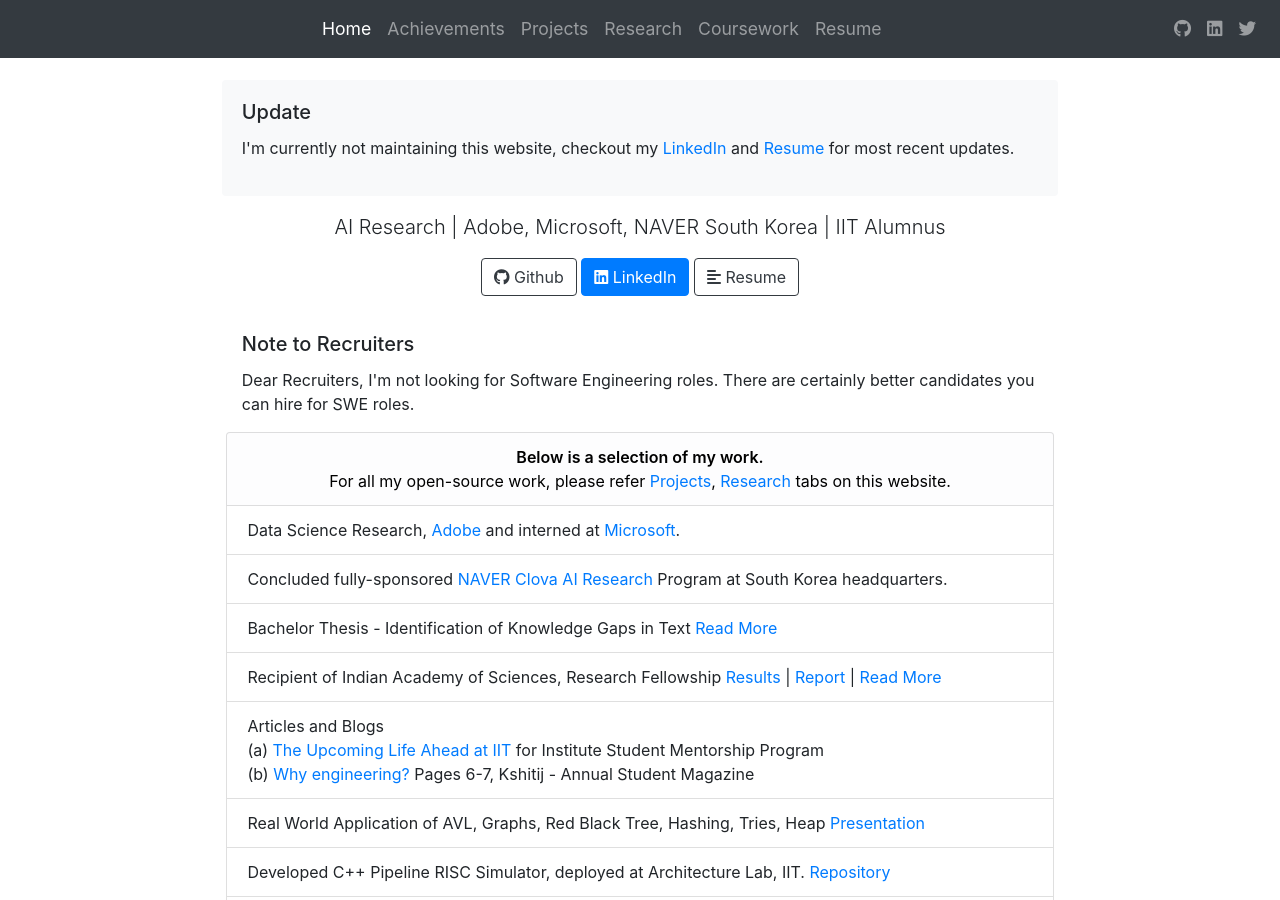
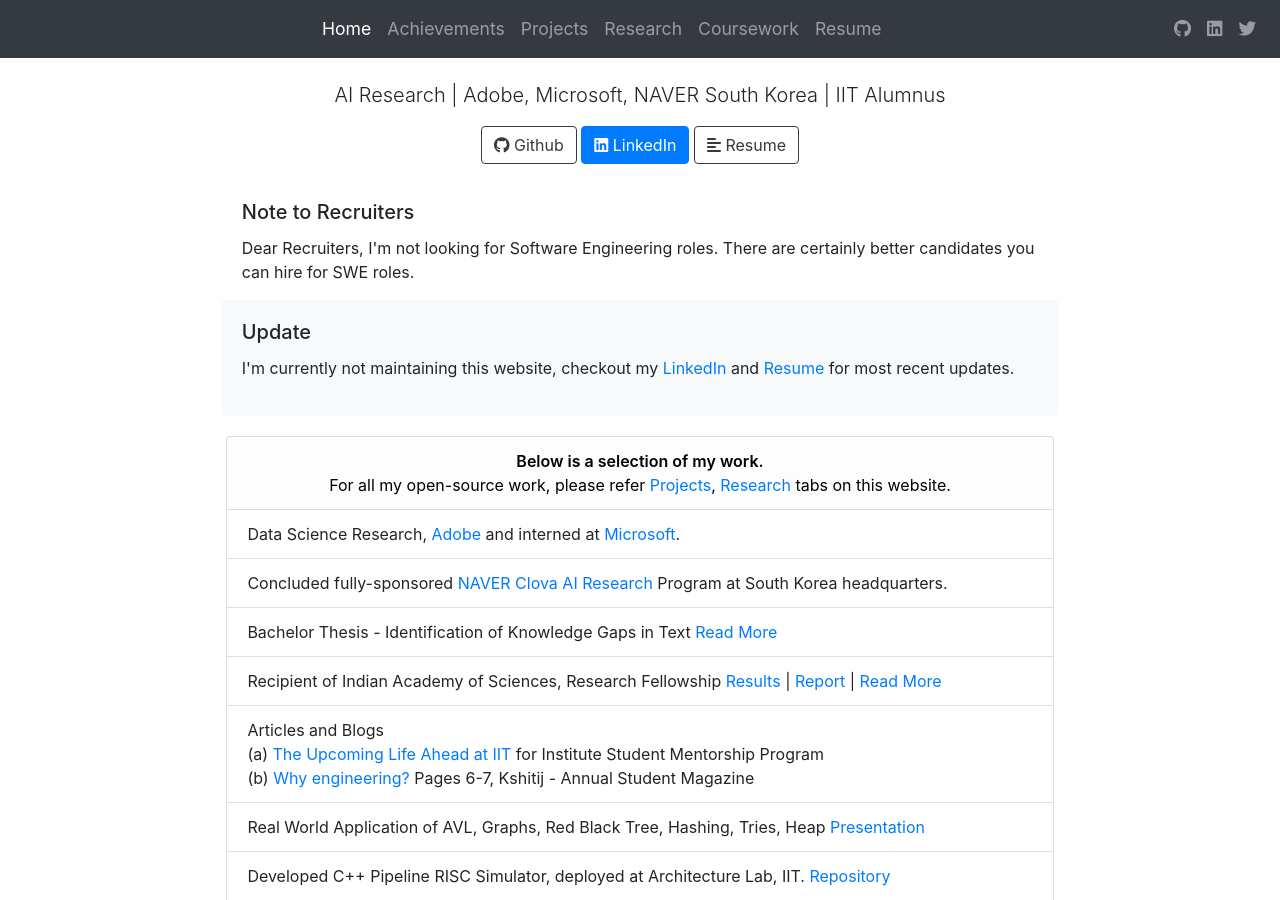
Before and after one commit to thenamangoyal/thenamangoyal.github.io, a Jekyll site: the page built from index.html, in a window 1280 px wide and 900 px high. Built offline with Jekyll 4.4.1, drawn with Linux system fonts in a browser that asks for light colours; nearby versions of some CDN libraries.

Commit message:
Cards together

```diff
--- a/index.html
+++ b/index.html
@@ -8,18 +8,6 @@ layout: bootstrap
 
     <div>
 
-        <div class="container-fluid">
-            <div class="row justify-content-center">
-                <div class="col-12 col-lg-10">
-                    <div class="card w-100 bg-light p-0 m-0 mb-3">
-                        <div class="card-body">
-                            <h5 class="card-title">Update</h5>
-                            <blockquote>I'm currently not maintaining this website, checkout my  <a target="_blank" href="https://www.linkedin.com/in/goyal-naman/">LinkedIn</a> and <a target="_blank" href="https://bit.ly/namangoyal">Resume</a> for most recent updates.</blockquote>
-                        </div>
-                    </div>
-                </div>
-            </div>
-        </div>
 
         <!-- <h1 class="jumbotron-heading">Heading</h1> -->
         <p class="text-center lead">
@@ -56,13 +44,14 @@ layout: bootstrap
             </p> -->
 
 
+
         <div class="container-fluid">
             <div class="row justify-content-center">
                 <div class="col-12 col-lg-10">
                     <div class="card w-100 p-0 m-0">
                         <div class="card-body pb-0 mb-0">
                             <h5 class="card-title">Note to Recruiters</h5>
-                            <blockquote class="pb-0 mb-0">
+                            <blockquote class="">
                                 Dear Recruiters, I'm not looking for Software Engineering roles. There are certainly better candidates you can hire for SWE roles.
                             </blockquote>
                         </div>
@@ -70,6 +59,20 @@ layout: bootstrap
                 </div>
             </div>
         </div>
+
+        <div class="container-fluid">
+            <div class="row justify-content-center">
+                <div class="col-12 col-lg-10">
+                    <div class="card w-100 bg-light p-0 m-0 mb-1">
+                        <div class="card-body">
+                            <h5 class="card-title">Update</h5>
+                            <blockquote>I'm currently not maintaining this website, checkout my  <a target="_blank" href="https://www.linkedin.com/in/goyal-naman/">LinkedIn</a> and <a target="_blank" href="https://bit.ly/namangoyal">Resume</a> for most recent updates.</blockquote>
+                        </div>
+                    </div>
+                </div>
+            </div>
+        </div>
+
 
     </div>
 </section>
```
